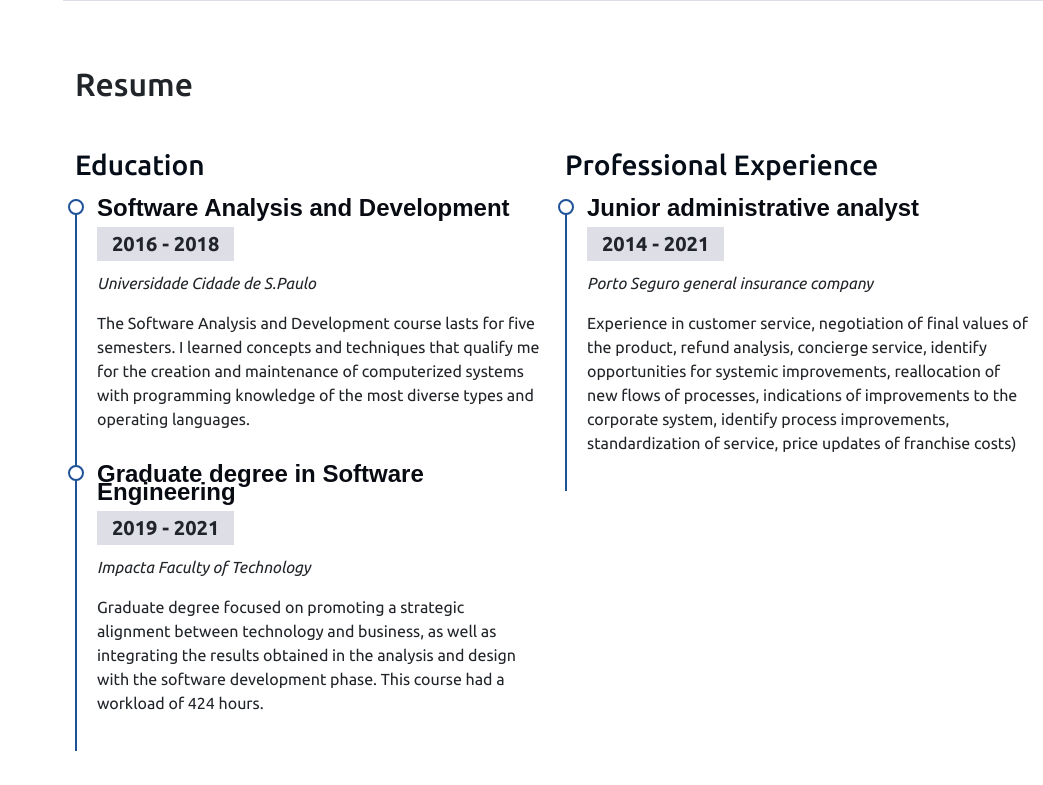
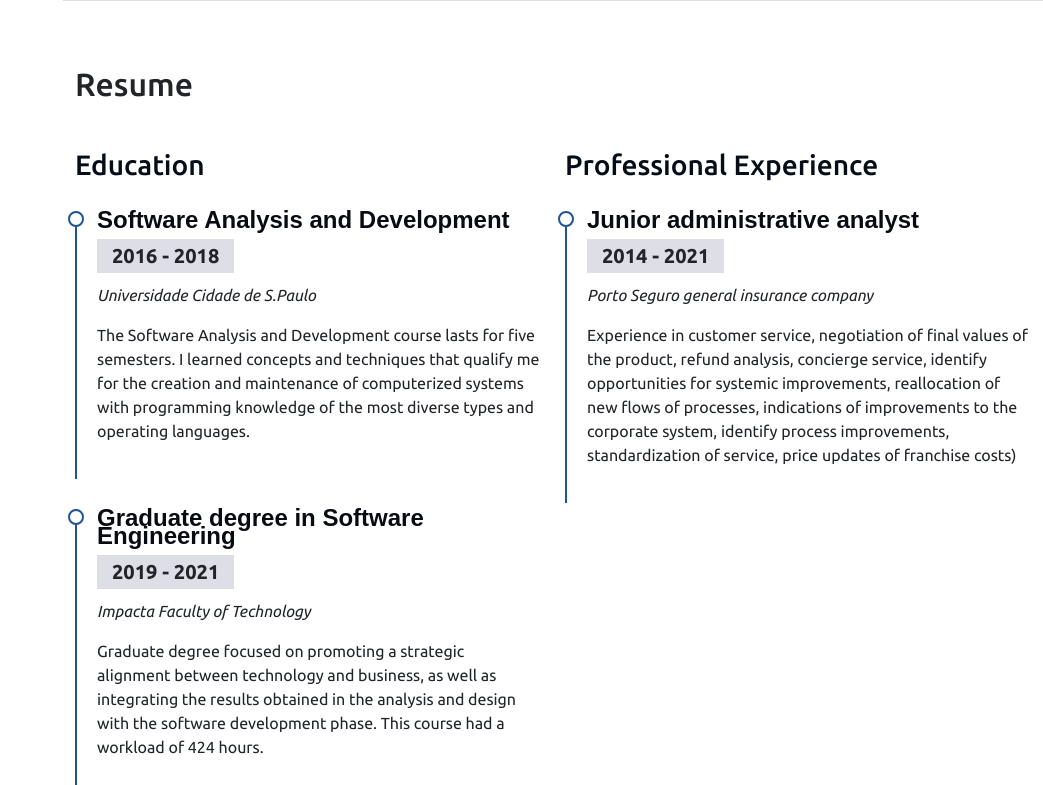
Before and after one commit to Leonardocvaleriano/personal-page, a Flask app: page / in a window 1280 px wide. Shown: the part 2210-2995 px from the top of the page, without its empty margins (237-1280 px from the left). Run offline with Flask 2, Linux system fonts and the light colour scheme; some libraries are stand-ins or nearby versions.

```diff
--- a/app.py
+++ b/app.py
@@ -1,7 +1,10 @@
 from socket import if_nameindex
-from flask import Flask, render_template, redirect
+from flask import Flask, render_template
+
+
 
 app = Flask(__name__)
+
 
 @app.route('/')
 def index():
--- a/static/style.css
+++ b/static/style.css
@@ -212,8 +212,9 @@ i.menu-mobile {
 .res .res-item h4 {
     line-height: 18px;
     font-weight: 600;
-     font-family:sans-serif;
+    font-family:sans-serif;
     color: #090b13;
+    margin-top: 2rem;
     margin-bottom: 10px;
 
 }
```
